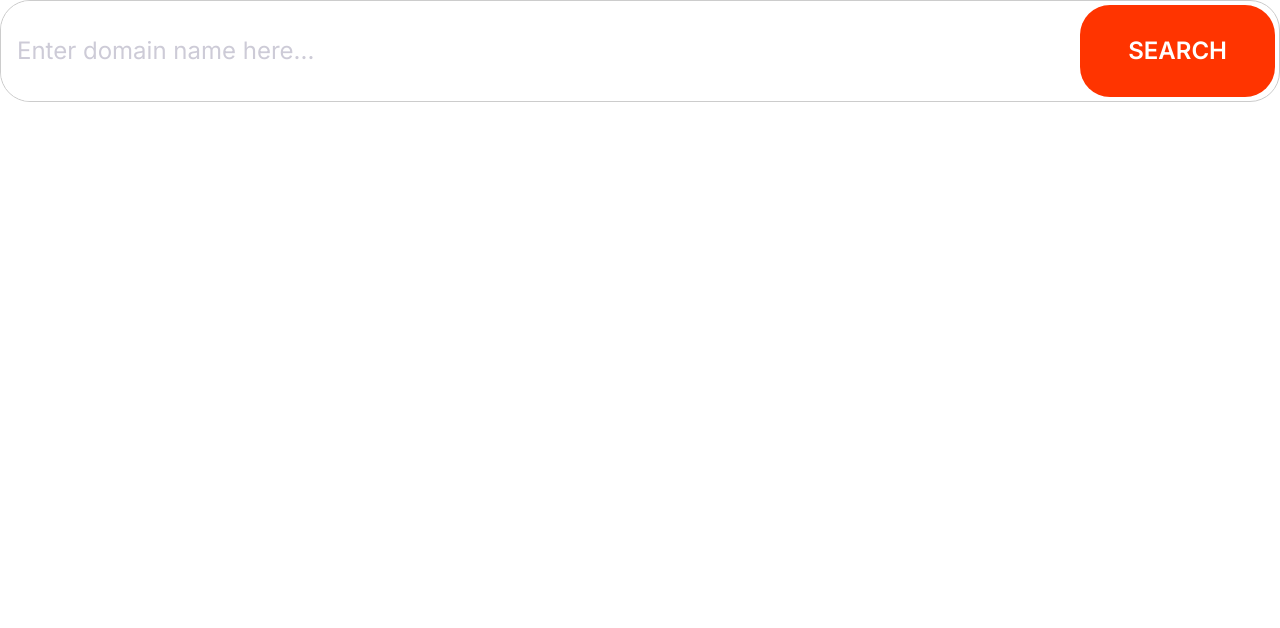
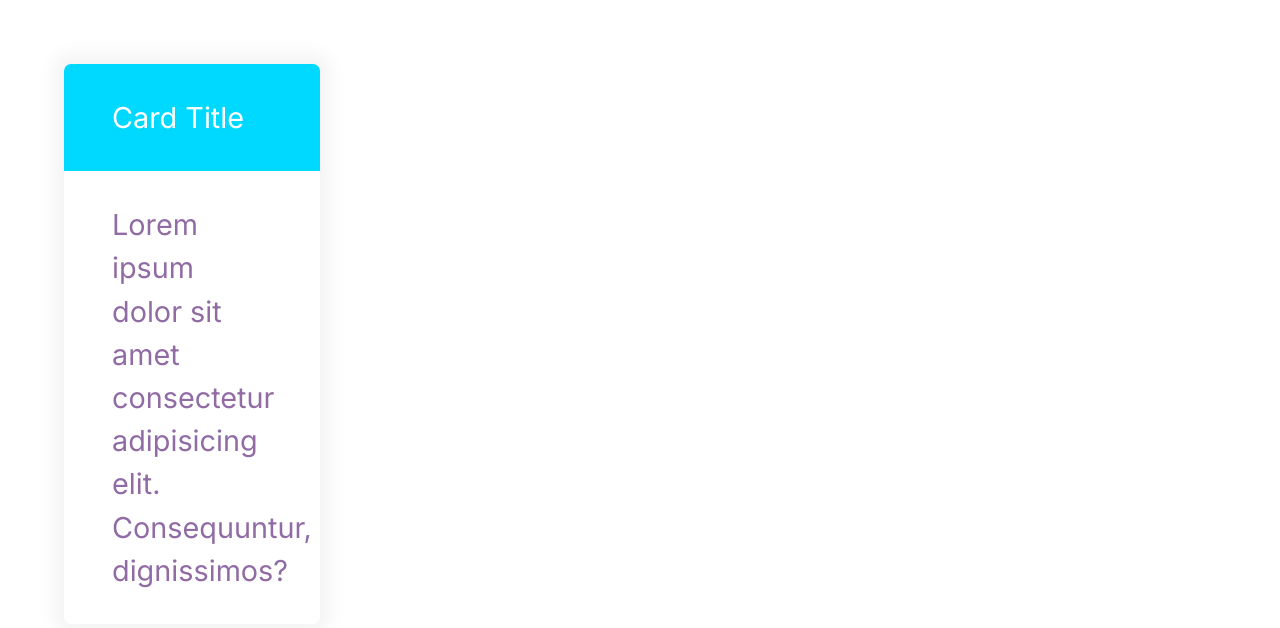
Before and after one commit to queenveekeyyy/Moshify-Website, a plain HTML site: page index.html in a window 1280 px wide. Drawn offline with Linux system fonts and the light colour scheme.

Commit message:
implementing a card

```diff
--- a/CSS/Styles.css
+++ b/CSS/Styles.css
@@ -247,3 +247,27 @@
       font-size: 1.5rem;
    }
 }
+
+/*Cards*/
+.card
+{
+   border-radius: 7px;
+   box-shadow: 0 0 20px 10px #f3f3f3;
+   overflow: hidden;
+}
+.card__header ,
+.card__body{
+   padding: 2rem 3rem;
+}
+
+.card--primary ,
+.card__header{
+   background: var(--color-primary);
+   color: #fff;
+}
+
+.card--secondary,
+.card__header{
+   background: var(--color-secondary);
+   color: #fff;
+}
--- a/index.html
+++ b/index.html
@@ -16,9 +16,14 @@
     <link rel="stylesheet" href="CSS/Styles.css" />
   </head>
   <body>
-    <div class="input-group">
-      <input type="text" class="input" placeholder="Enter domain name here...">
-      <button class="btn btn--accent">Search</button>
+    <div  style="width: 30%; padding: 4rem;">
+    <div class="card" card--secondary>
+      <header class="card__header">Card Title</header>
+      <div class="card__body">
+        Lorem ipsum dolor sit amet
+         consectetur adipisicing elit. Consequuntur, dignissimos?
+      </div>
     </div>
+  </div>
   </body>
 </html>
```
Also changed, not shown: components/cards.html (added, +9 -0 lines).
